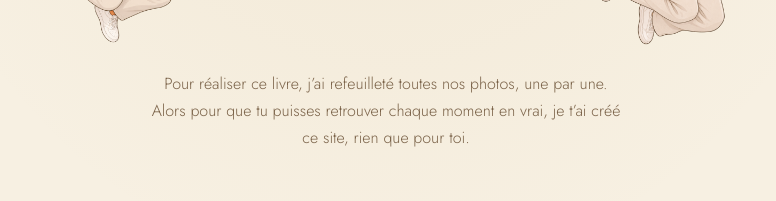
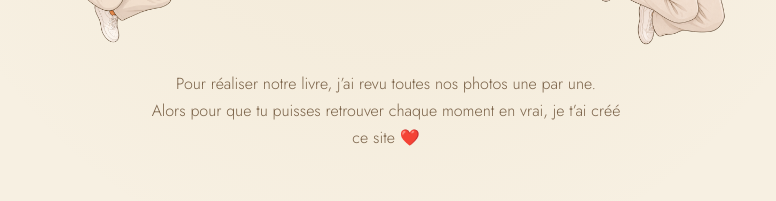
Before and after one commit to SamNaia1an/livre1an, a plain HTML site: page index.html in a window 1280 px wide. Shown: the part 386-587 px from the top of the page, without its empty margins (254-1030 px from the left). Drawn offline with nearby package versions, Linux system fonts and the light colour scheme.

Commit message:
Add files via upload

```diff
--- a/index.html
+++ b/index.html
@@ -319,7 +319,7 @@ h1, h2, .serif { font-family: "Cormorant Garamond", serif; }
     </div>
     <div class="hero-avatar"><img src="avatar-naia.png" alt="Naia"></div>
   </div>
-  <p class="sub">Pour réaliser ce livre, j’ai refeuilleté toutes nos photos, une par une.<br>Alors pour que tu puisses retrouver chaque moment en vrai, je t’ai créé ce site, rien que pour toi.</p>
+  <p class="sub">Pour réaliser notre livre, j’ai revu toutes nos photos une par une.<br>Alors pour que tu puisses retrouver chaque moment en vrai, je t’ai créé ce site ❤️</p>
   <div class="count"><span class="num" id="hero-count">.</span><span class="label">pages à<br>découvrir</span></div>
   <div class="scroll-hint">choisis une page ci-dessous</div>
 </section>
```
